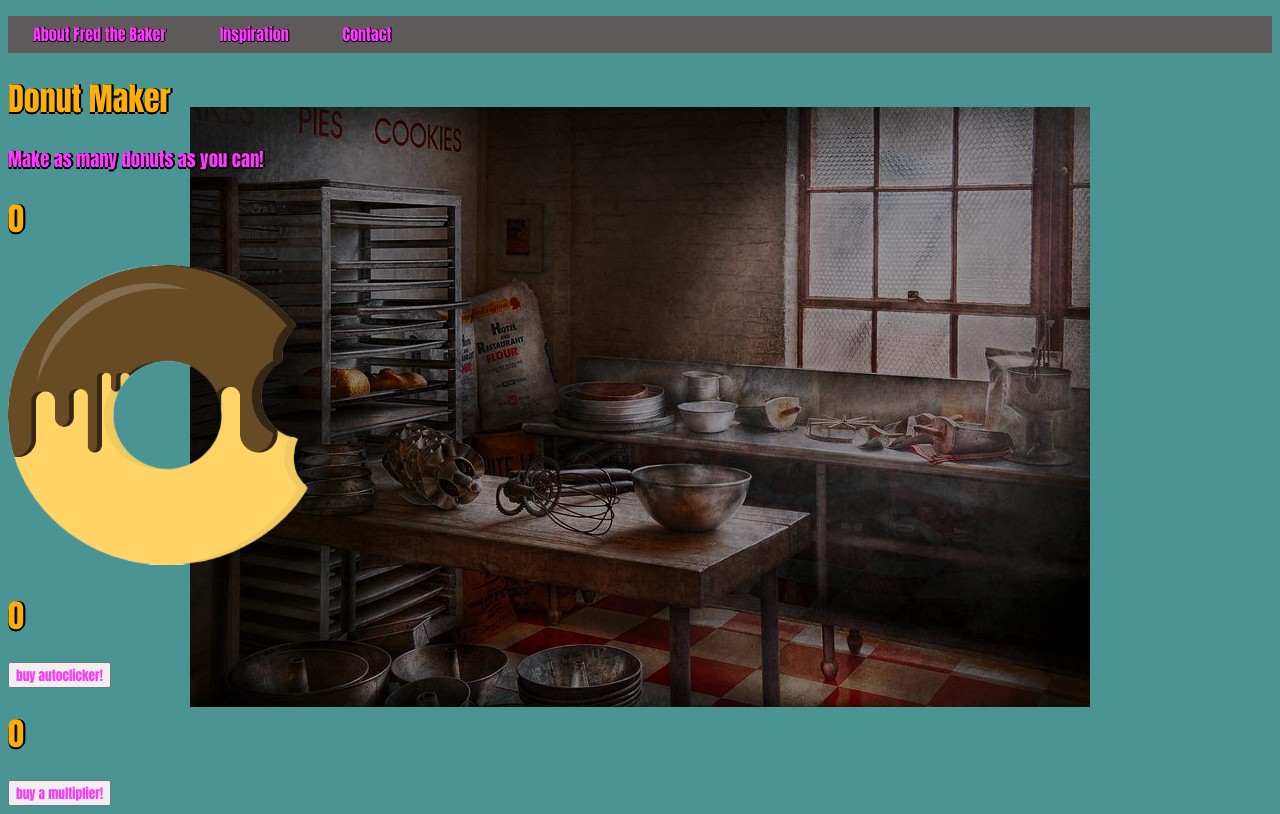
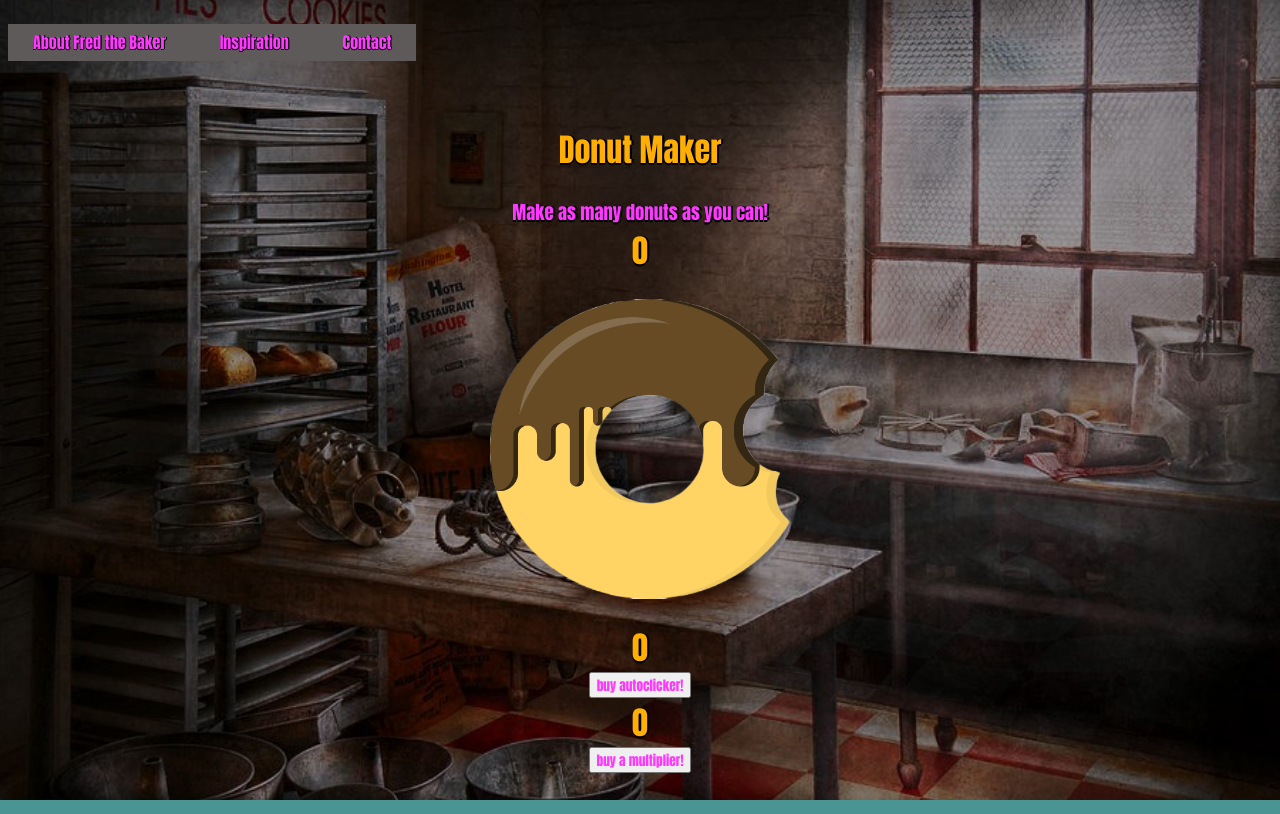
Before and after one commit to 2022-Summer-Cohort/donut-maker-PatCHastings, a website built with Parcel: page index.html in a window 1280 px wide. Built offline with nearby package versions, Linux system fonts and the light colour scheme.

Commit message:
improved css elements

```diff
--- a/index.html
+++ b/index.html
@@ -36,22 +36,26 @@
           </p>
           </ul>
       </li>
-
       </ul>
   </body>
 
-    <h1>Donut Maker</h1>
-    <h3>Make as many donuts as you can!</h3>
+
 </header>
 
   <body>
+    <br>
+    <br>
 
+    <h1>Donut Maker</h1>
+    <br>
+    <h3>Make as many donuts as you can!</h3>
       <h1 id="donutCount">0</h1>
+      <br>
       <img src="chocoDonutTrans.png" width="300" height="300" class="tickDonut" id ="tickDonut">
-
+      <br>
       <h1 id="autoclicker">0</h1>
       <button id ="buyAutoClicker">buy autoclicker!</button>
-      <br>
+
       <h1 id="donutCount">0</h1>
       <button id ="donutMultiply">buy a multiplier!</button>
 
--- a/style.css
+++ b/style.css
@@ -7,6 +7,7 @@ nav{
     flex-direction: row;
     width: 100%;
     position: relative;
+    align-items: center;
 }
 .tickDonut:hover{
     transform: scale(1.1);
@@ -15,21 +16,36 @@ nav{
 .tickDonut:active{
     transform: scale(1.05);
 }
+header{
+    display: flex;
+flex-direction: row;
+position: relative;
+
+
+}
 body{
     background-image: url("baker-kitchen.jpg");
     background-position: center;
+    background-size: cover;
+    justify-content: center;
     background-repeat: no-repeat;
     background-attachment: fixed;
     background-color: rgb(74, 148, 148);
-    color-scheme: aqua;
+
 }
 img{
+    display: flex;
     justify-content: center;
-    align-content: center;
+    align-items: center;
+    margin: auto;
 }
 
 button{
     color: rgb(253, 57, 253);
+    display: flex;
+    justify-content: center;
+    align-items: center;
+    margin: auto;
 
 
 }
@@ -38,10 +54,18 @@ button{
 h1{
     color: rgb(255, 175, 4);
     text-shadow: 2px 0 0 #000, 0 2px 0 #000, 0 2px 0 #000, 2px 0 0 #000;
+    display: flex;
+    justify-content: center;
+    align-items: center;
+    margin: auto;
 }
 h3{
     color: rgb(253, 57, 253);
     text-shadow: 2px 0 0 #000, 0 2px 0 #000, 0 2px 0 #000, 2px 0 0 #000;
+    display: flex;
+    justify-content: center;
+    align-items: center;
+    margin: auto;
 }
 p{
     color: rgb(255, 20, 255);
```
